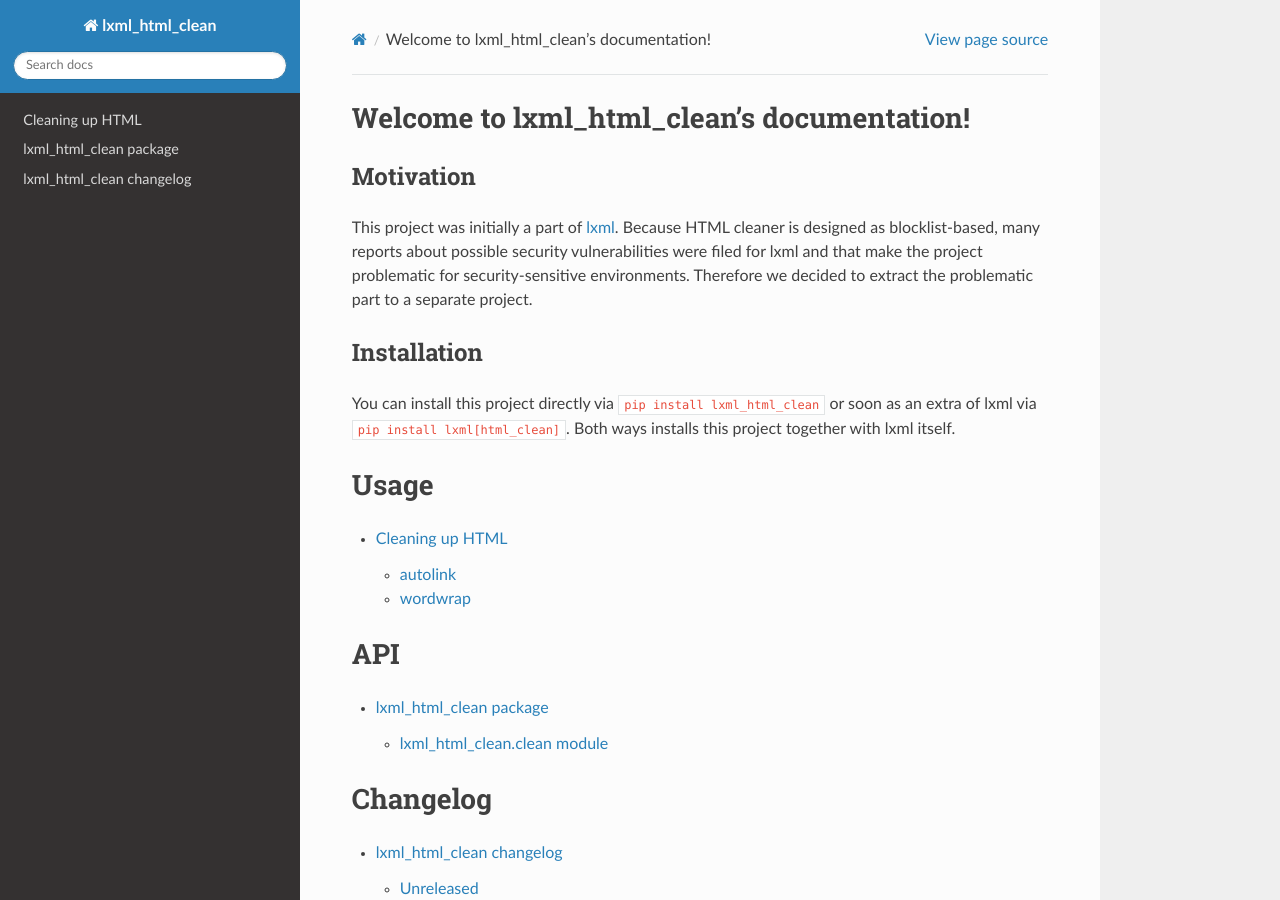
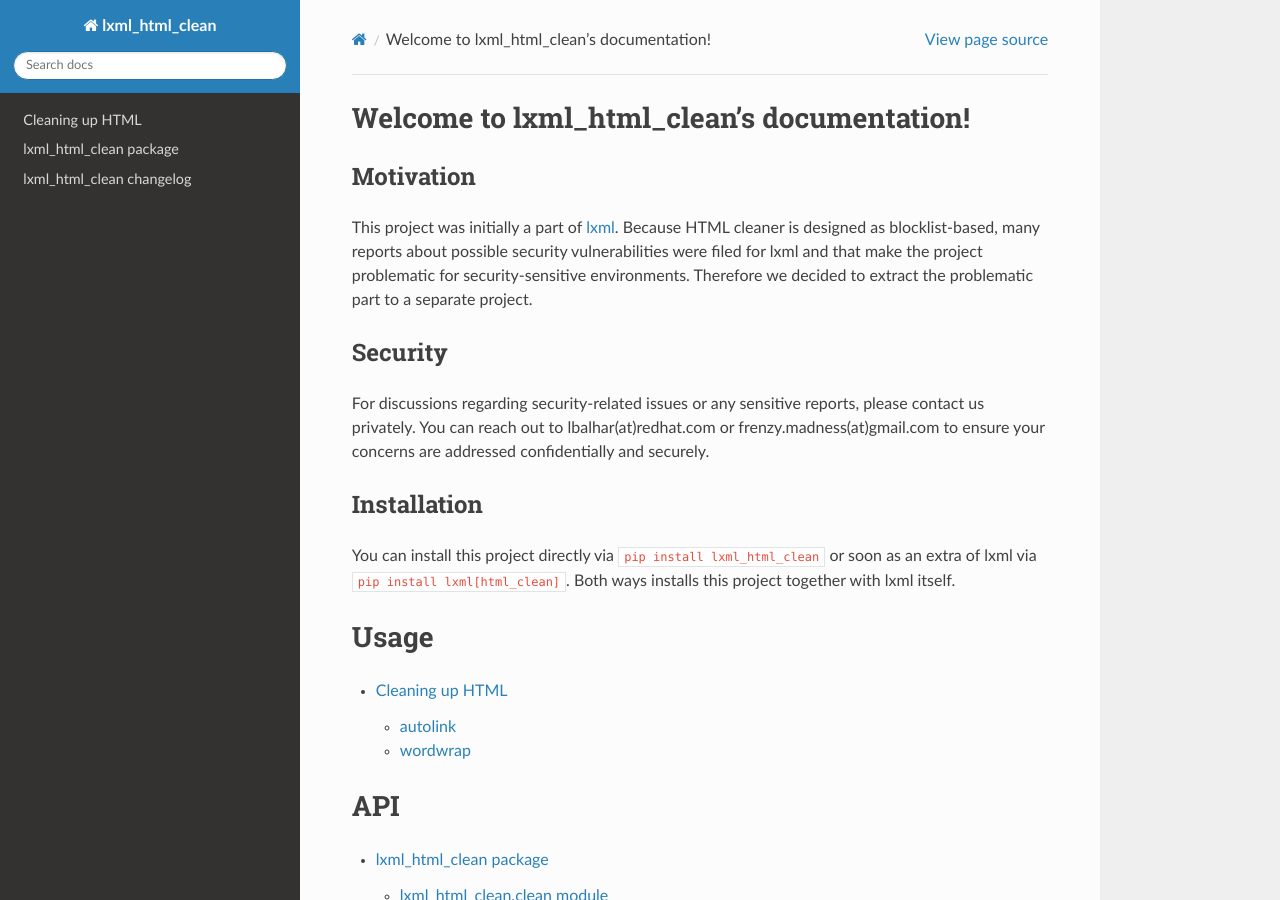
Before and after one commit to fedora-python/lxml_html_clean, a Sphinx documentation site: the page built from docs/index.rst, in a window 1280 px wide and 900 px high. Built offline with Sphinx 7.4.7 and the Read the Docs theme 2.0.0, drawn with Linux system fonts in a browser that asks for light colours.

Commit message:
Add notes about security to readme and documentation

```diff
--- a/docs/index.rst
+++ b/docs/index.rst
@@ -7,6 +7,13 @@
 This project was initially a part of `lxml <https://github.com/lxml/lxml>`_. Because HTML cleaner is designed as blocklist-based,
 many reports about possible security vulnerabilities were filed for lxml and that make the project problematic for
 security-sensitive environments. Therefore we decided to extract the problematic part to a separate project.
+
+Security
+--------
+
+For discussions regarding security-related issues or any sensitive reports, please contact us privately.
+You can reach out to lbalhar(at)redhat.com or frenzy.madness(at)gmail.com to ensure your concerns
+are addressed confidentially and securely.
 
 Installation
 ------------
```
Also changed, not shown: README.md (+6 -0 lines).
